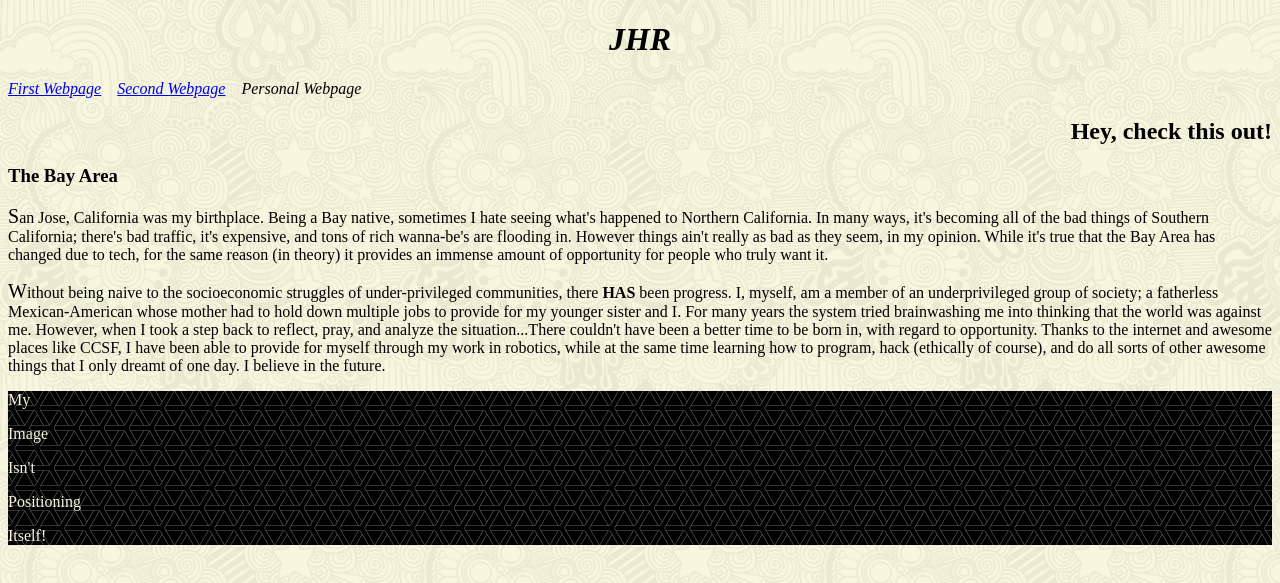
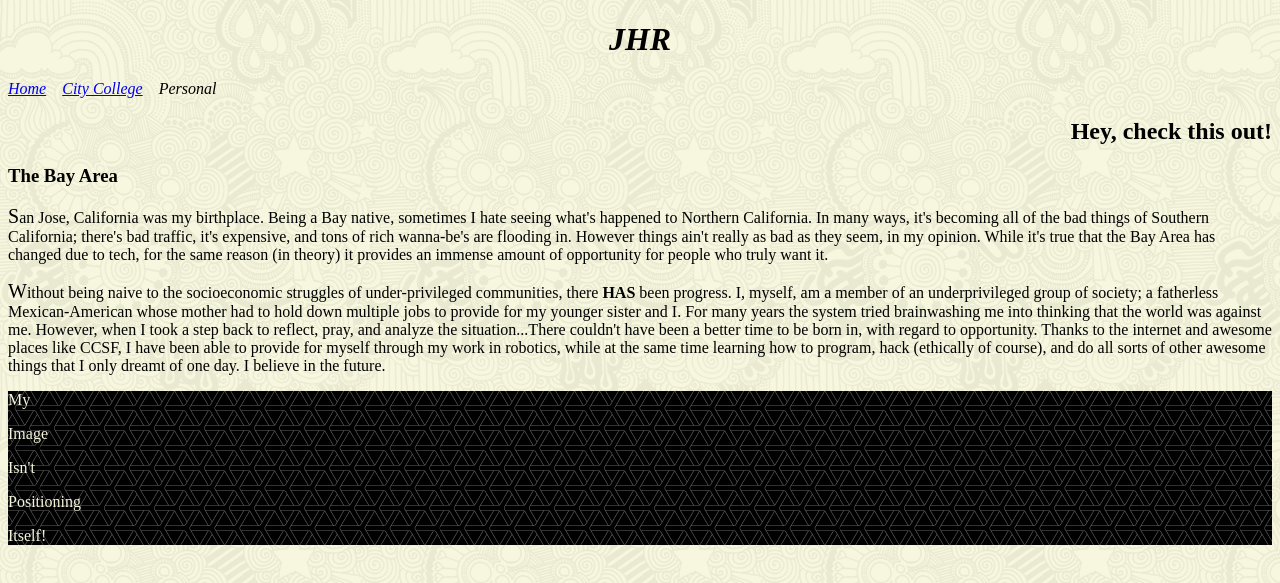
Before and after one commit to req94/req94.github.io, a plain HTML site: page hw5.html in a window 1280 px wide. Drawn offline with Linux system fonts and the light colour scheme.

Commit message:
Add files via upload

```diff
--- a/hw5.html
+++ b/hw5.html
@@ -10,7 +10,7 @@
         <header>
             <h1 style="text-align: center;"><em>JHR</em></h1>
         </header>
-        <nav style="text-align: left;"><em><a href="index.html">First Webpage</a> &nbsp;&nbsp; <a href="hw4.html">Second Webpage</a> &nbsp;&nbsp; Personal Webpage</em></nav>
+        <nav style="text-align: left;"><em><a href="index.html">Home</a> &nbsp;&nbsp; <a href="hw4.html">City College</a> &nbsp;&nbsp; Personal </em></nav>
         <section>
             <h2 style="text-align: right;">Hey, check this out!</h2>
             <article>
```
